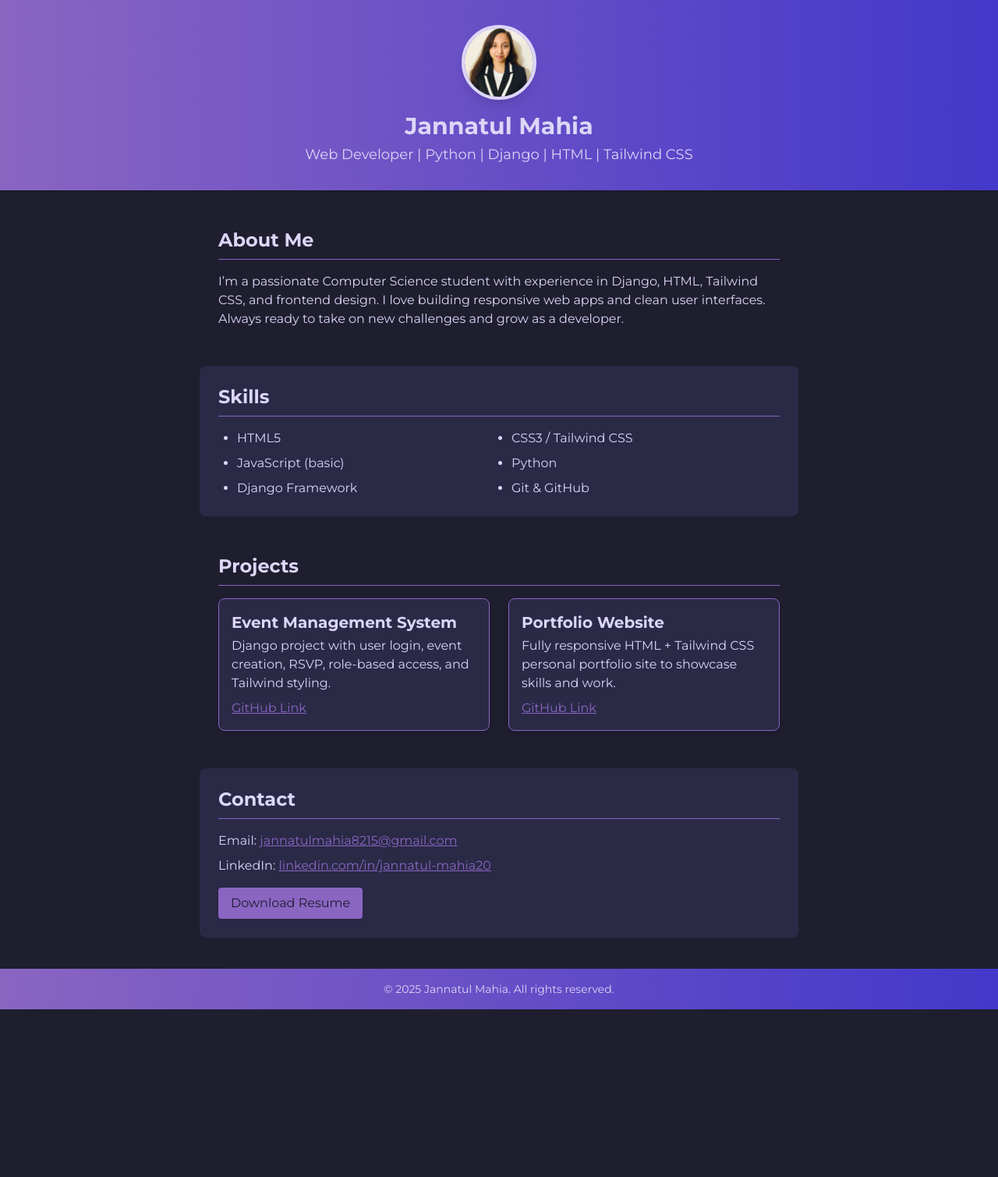
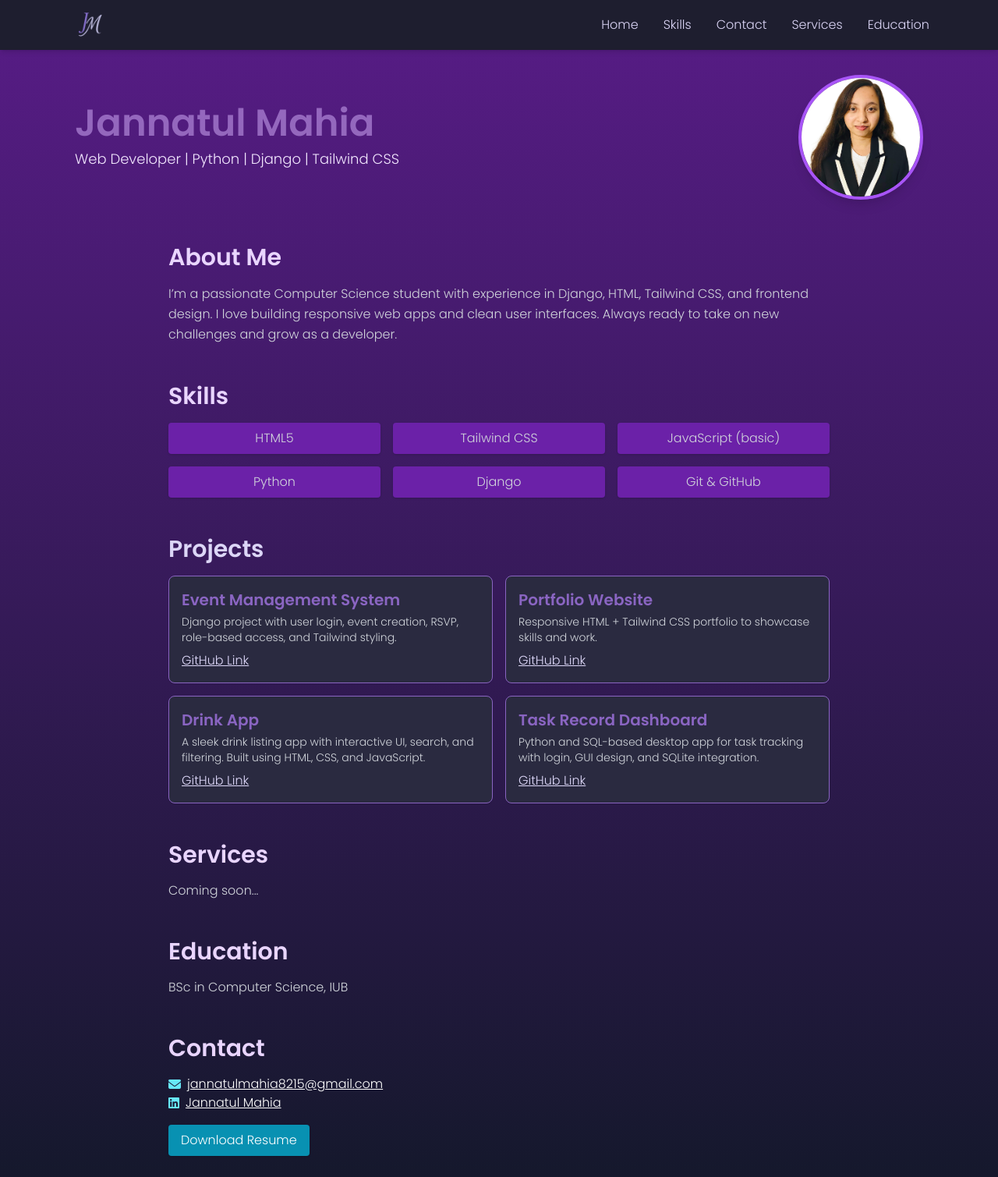
Before and after one commit to jannatulmahia20/My-Portfolio, a plain HTML site: page index.html in a window 1280 px wide. Shown: the top 1509 px of the page at 78% size. Before the commit the page ends 1294 px from the top, so only its background shows below. Drawn offline with nearby package versions, Linux system fonts and the light colour scheme.

Commit message:
Added custom JM logo to navbar and adjusted size

```diff
--- a/index.html
+++ b/index.html
@@ -2,99 +2,178 @@
 <html lang="en">
 <head>
   <meta charset="UTF-8" />
-  <meta name="viewport" content="width=device-width, initial-scale=1" />
+  <meta name="viewport" content="width=device-width, initial-scale=1.0" />
   <title>Jannatul Mahia | Portfolio</title>
   <script src="https://cdn.tailwindcss.com"></script>
-  <script>
-    tailwind.config = {
-      theme: {
-        extend: {
-          colors: {
-            midnight: '#1e1e2f',
-            lavenderText: '#dcd6f7',
-            mutedPurple: '#8a65c2',
-          },
-          animation: {
-            fadeIn: 'fadeIn 1s ease-out forwards',
-          },
-          keyframes: {
-            fadeIn: {
-              '0%': { opacity: 0, transform: 'translateY(15px)' },
-              '100%': { opacity: 1, transform: 'translateY(0)' },
-            },
-          },
-        },
-      },
-    }
-  </script>
-  <link href="https://fonts.googleapis.com/css2?family=Montserrat:wght@400;700&display=swap" rel="stylesheet" />
+  <link rel="preconnect" href="https://fonts.googleapis.com" />
+  <link href="https://fonts.googleapis.com/css2?family=Poppins:wght@300;600&display=swap" rel="stylesheet" />
+  <link rel="stylesheet" href="https://cdnjs.cloudflare.com/ajax/libs/font-awesome/6.5.0/css/all.min.css">
+
   <style>
     body {
-      font-family: 'Montserrat', sans-serif;
+      font-family: 'Poppins', sans-serif;
     }
+    html {
+  scroll-behavior: smooth;
+}
+
   </style>
 </head>
-<body class="bg-midnight text-lavenderText min-h-screen">
+<body class="bg-gradient-to-b from-purple-900 to-gray-900 text-white">
+
+  <!-- Navigation Bar -->
+<nav class="bg-[#1e1e2f] shadow-md sticky top-0 z-20">
+  <div class="max-w-6xl mx-auto px-6">
+    <div class="flex justify-between items-center h-16">
+
+
+      <!-- Logo in Navbar -->
+<div class="flex items-center space-x-2">
+  <img src="jm logo.png" alt="JM Logo" class="w-14 h-14 object-contain" />
+</div>
+
+
+
+
+      <!-- Menu Buttons -->
+<div class="hidden md:flex space-x-8 text-[#dcd6f7] font-medium">
+  <a href="#home" class="hover:text-[#8a65c2] transition">Home</a>
+  <a href="#skills" class="hover:text-[#8a65c2] transition">Skills</a>
+  <a href="#contact" class="hover:text-[#8a65c2] transition">Contact</a>
+  <a href="#services" class="hover:text-[#8a65c2] transition">Services</a>
+  <a href="#education" class="hover:text-[#8a65c2] transition">Education</a>
+</div>
+
+
+
+     <!-- Mobile Menu -->
+<div id="mobile-menu" class="hidden bg-[#1e1e2f] text-[#dcd6f7] space-y-4 px-6 py-4 md:hidden">
+  <a href="#home" class="block w-full text-left hover:text-[#8a65c2] transition">Home</a>
+  <a href="#skills" class="block w-full text-left hover:text-[#8a65c2] transition">Skills</a>
+  <a href="#contact" class="block w-full text-left hover:text-[#8a65c2] transition">Contact</a>
+  <a href="#services" class="block w-full text-left hover:text-[#8a65c2] transition">Services</a>
+  <a href="#education" class="block w-full text-left hover:text-[#8a65c2] transition">Education</a>
+</div>
+
+
+    </div>
+  </div>
+</nav>
+<script>
+  const menuBtn = document.getElementById('menu-btn');
+  const mobileMenu = document.getElementById('mobile-menu');
+
+  menuBtn.addEventListener('click', () => {
+    mobileMenu.classList.toggle('hidden');
+  });
+</script>
+
 
   <!-- Header -->
-  <header class="p-8 text-center shadow-md bg-gradient-to-r from-mutedPurple to-indigo-700">
-    <img src="formal photo.jpg" alt="Jannatul Mahia" class="w-24 h-24 mx-auto rounded-full border-4 border-lavenderText shadow-lg mb-4" />
-    <h1 class="text-3xl font-bold animate-fadeIn">Jannatul Mahia</h1>
-    <p class="text-lg mt-1 animate-fadeIn">Web Developer | Python | Django | HTML | Tailwind CSS</p>
+  <header class="flex flex-col md:flex-row items-center justify-between p-8 max-w-6xl mx-auto">
+    <div class="text-center md:text-left">
+      <h1 class="text-4xl md:text-5xl font-bold text-purple-300 animate-pulse">Jannatul Mahia</h1>
+      <p class="mt-2 text-lg text-purple-100">Web Developer | Python | Django | Tailwind CSS</p>
+    </div>
+    <img src="jannatul_mahia.jpg" alt="Profile" class="w-32 h-32 md:w-40 md:h-40 rounded-full border-4 border-purple-500 mt-6 md:mt-0 shadow-lg" />
   </header>
 
   <!-- About Me -->
-  <section class="p-6 max-w-3xl mx-auto mt-6 animate-fadeIn">
-    <h2 class="text-2xl font-semibold mb-4 border-b border-mutedPurple pb-2">About Me</h2>
-    <p>
-      I’m a passionate Computer Science student with experience in Django, HTML, Tailwind CSS, and frontend design. I love building responsive web apps and clean user interfaces. Always ready to take on new challenges and grow as a developer.
+  <section  id="home"  class="p-6 max-w-4xl mx-auto">
+    <h2 class="text-3xl font-semibold text-purple-200 mb-4">About Me</h2>
+    <p class="text-gray-300 leading-relaxed">
+      I’m a passionate Computer Science student with experience in Django, HTML, Tailwind CSS, and frontend design.
+      I love building responsive web apps and clean user interfaces. Always ready to take on new challenges and grow as a developer.
     </p>
   </section>
 
   <!-- Skills -->
-  <section class="p-6 max-w-3xl mx-auto mt-6 bg-[#2a2a47] rounded-lg animate-fadeIn">
-    <h2 class="text-2xl font-semibold mb-4 border-b border-mutedPurple pb-2">Skills</h2>
-    <ul class="list-disc pl-6 grid grid-cols-2 gap-2">
-      <li>HTML5</li>
-      <li>CSS3 / Tailwind CSS</li>
-      <li>JavaScript (basic)</li>
-      <li>Python</li>
-      <li>Django Framework</li>
-      <li>Git & GitHub</li>
-    </ul>
-  </section>
-
- <!-- Prroject -->
-<section class="p-6 max-w-3xl mx-auto mt-6 animate-fadeIn">
-    <h2 class="text-2xl font-semibold mb-4 border-b border-mutedPurple pb-2">Projects</h2>
-    <div class="grid grid-cols-1 md:grid-cols-2 gap-6">
-      <div class="bg-[#2a2a47] border border-mutedPurple p-4 rounded-lg shadow-md hover:shadow-lg transition-shadow duration-300">
-        <h3 class="font-bold text-lg md:text-xl">Event Management System</h3>
-        <p class="text-sm md:text-base mt-1">Django project with user login, event creation, RSVP, role-based access, and Tailwind styling.</p>
-        <a href="https://github.com/jannatulmahia20/Event-Management" class="text-mutedPurple underline mt-2 inline-block hover:text-lavenderText md:text-base">GitHub Link</a>
-      </div>
-
-      <div class="bg-[#2a2a47] border border-mutedPurple p-4 rounded-lg shadow-md hover:shadow-lg transition-shadow duration-300">
-        <h3 class="font-bold text-lg md:text-xl">Portfolio Website</h3>
-        <p class="text-sm md:text-base mt-1">Fully responsive HTML + Tailwind CSS personal portfolio site to showcase skills and work.</p>
-        <a href="https://github.com/jannatulmahia20" class="text-mutedPurple underline mt-2 inline-block hover:text-lavenderText md:text-base">GitHub Link</a>
-      </div>
+  <section id="skills" class="p-6 max-w-4xl mx-auto">
+    <h2 class="text-3xl font-semibold text-purple-200 mb-4">Skills</h2>
+    <div class="grid grid-cols-2 md:grid-cols-3 gap-4 text-gray-300">
+      <span class="bg-purple-800 rounded px-3 py-2 text-center shadow">HTML5</span>
+      <span class="bg-purple-800 rounded px-3 py-2 text-center shadow">Tailwind CSS</span>
+      <span class="bg-purple-800 rounded px-3 py-2 text-center shadow">JavaScript (basic)</span>
+      <span class="bg-purple-800 rounded px-3 py-2 text-center shadow">Python</span>
+      <span class="bg-purple-800 rounded px-3 py-2 text-center shadow">Django</span>
+      <span class="bg-purple-800 rounded px-3 py-2 text-center shadow">Git & GitHub</span>
     </div>
   </section>
 
+ <!-- Projects -->
+<section id="projects" class="p-6 max-w-4xl mx-auto">
+  <h2 class="text-3xl font-semibold text-[#dcd6f7] mb-4">Projects</h2>
+  <div class="grid md:grid-cols-2 gap-4">
+
+    <!-- Event Management System -->
+    <div class="border border-[#8a65c2] p-4 rounded-lg shadow-sm bg-[#2a2a40]">
+      <h3 class="font-bold text-xl text-[#8a65c2]">Event Management System</h3>
+      <p class="text-sm mt-1 text-gray-300">
+        Django project with user login, event creation, RSVP, role-based access, and Tailwind styling.
+      </p>
+      <a href="https://github.com/jannatulmahia20/Event-Management" class="text-[#dcd6f7] underline mt-2 inline-block">GitHub Link</a>
+    </div>
+
+    <!-- Portfolio Website -->
+    <div class="border border-[#8a65c2] p-4 rounded-lg shadow-sm bg-[#2a2a40]">
+      <h3 class="font-bold text-xl text-[#8a65c2]">Portfolio Website</h3>
+      <p class="text-sm mt-1 text-gray-300">
+        Responsive HTML + Tailwind CSS portfolio to showcase skills and work.
+      </p>
+      <a href="https://github.com/jannatulmahia20" class="text-[#dcd6f7] underline mt-2 inline-block">GitHub Link</a>
+    </div>
+
+    <!-- Drink App -->
+    <div class="border border-[#8a65c2] p-4 rounded-lg shadow-sm bg-[#2a2a40]">
+      <h3 class="font-bold text-xl text-[#8a65c2]">Drink App</h3>
+      <p class="text-sm mt-1 text-gray-300">
+        A sleek drink listing app with interactive UI, search, and filtering. Built using HTML, CSS, and JavaScript.
+      </p>
+      <a href="https://github.com/jannatulmahia20/Drink-App" class="text-[#dcd6f7] underline mt-2 inline-block">GitHub Link</a>
+    </div>
+
+    <!-- Task Record Dashboard -->
+    <div class="border border-[#8a65c2] p-4 rounded-lg shadow-sm bg-[#2a2a40]">
+      <h3 class="font-bold text-xl text-[#8a65c2]">Task Record Dashboard</h3>
+      <p class="text-sm mt-1 text-gray-300">
+        Python and SQL-based desktop app for task tracking with login, GUI design, and SQLite integration.
+      </p>
+      <a href="https://github.com/jannatulmahia20/Task-Record-Dashboard" class="text-[#dcd6f7] underline mt-2 inline-block">GitHub Link</a>
+    </div>
+
+  </div>
+</section>
+
+
+  <!-- Services -->
+  <section id="services" class="p-6 max-w-4xl mx-auto">
+    <h2 class="text-3xl font-semibold text-purple-200 mb-4">Services</h2>
+    <p class="text-gray-300">Coming soon...</p>
+  </section>
+
+  <!-- Education -->
+  <section id="education" class="p-6 max-w-4xl mx-auto">
+    <h2 class="text-3xl font-semibold text-purple-200 mb-4">Education</h2>
+    <p class="text-gray-300">BSc in Computer Science, IUB</p>
+  </section>
 
   <!-- Contact -->
-  <section class="p-6 max-w-3xl mx-auto mt-6 mb-10 bg-[#2a2a47] rounded-lg animate-fadeIn">
-    <h2 class="text-2xl font-semibold mb-4 border-b border-mutedPurple pb-2">Contact</h2>
-    <p>Email: <a href="mailto:jannatulmahia8215@gmail.com" class="text-mutedPurple underline hover:text-lavenderText">jannatulmahia8215@gmail.com</a></p>
-    <p class="mt-2">LinkedIn: <a href="https://linkedin.com/in/jannatul-mahia20" class="text-mutedPurple underline hover:text-lavenderText">linkedin.com/in/jannatul-mahia20</a></p>
-
-    <a href="Jannatul Mahia.pdf" download class="mt-4 inline-block bg-mutedPurple text-midnight px-4 py-2 rounded shadow hover:bg-indigo-700 hover:text-lavenderText transition duration-300">
+  <section id="contact" class="p-6 max-w-4xl mx-auto mb-10">
+    <h2 class="text-3xl font-semibold text-purple-200 mb-4">Contact</h2>
+    <p class="flex items-center gap-2">
+      <i class="fas fa-envelope text-cyan-300"></i>
+      <a href="mailto:jannatulmahia8215@gmail.com" class="underline">jannatulmahia8215@gmail.com</a>
+    </p>
+    <p class="flex items-center gap-2">
+      <i class="fab fa-linkedin text-cyan-300"></i>
+      <a href="https://linkedin.com/in/jannatul-mahia20" class="underline">Jannatul Mahia</a>
+    </p>
+    <a href="Jannatul Mahia.pdf" download class="mt-4 inline-block bg-cyan-600 text-white px-4 py-2 rounded shadow hover:bg-cyan-700">
       Download Resume
     </a>
   </section>
 
-  <footer class="text-center text-sm p-4 bg-gradient-to-r from-mutedPurple to-indigo-700 text-lavenderText">
+  <footer class="text-center text-sm p-4 bg-purple-900 text-purple-300">
     © 2025 Jannatul Mahia. All rights reserved.
   </footer>
 </body>
```
Also changed, not shown: formal photo.jpg (deleted), jannatul_mahia.jpg (added), jm logo.png (added).
